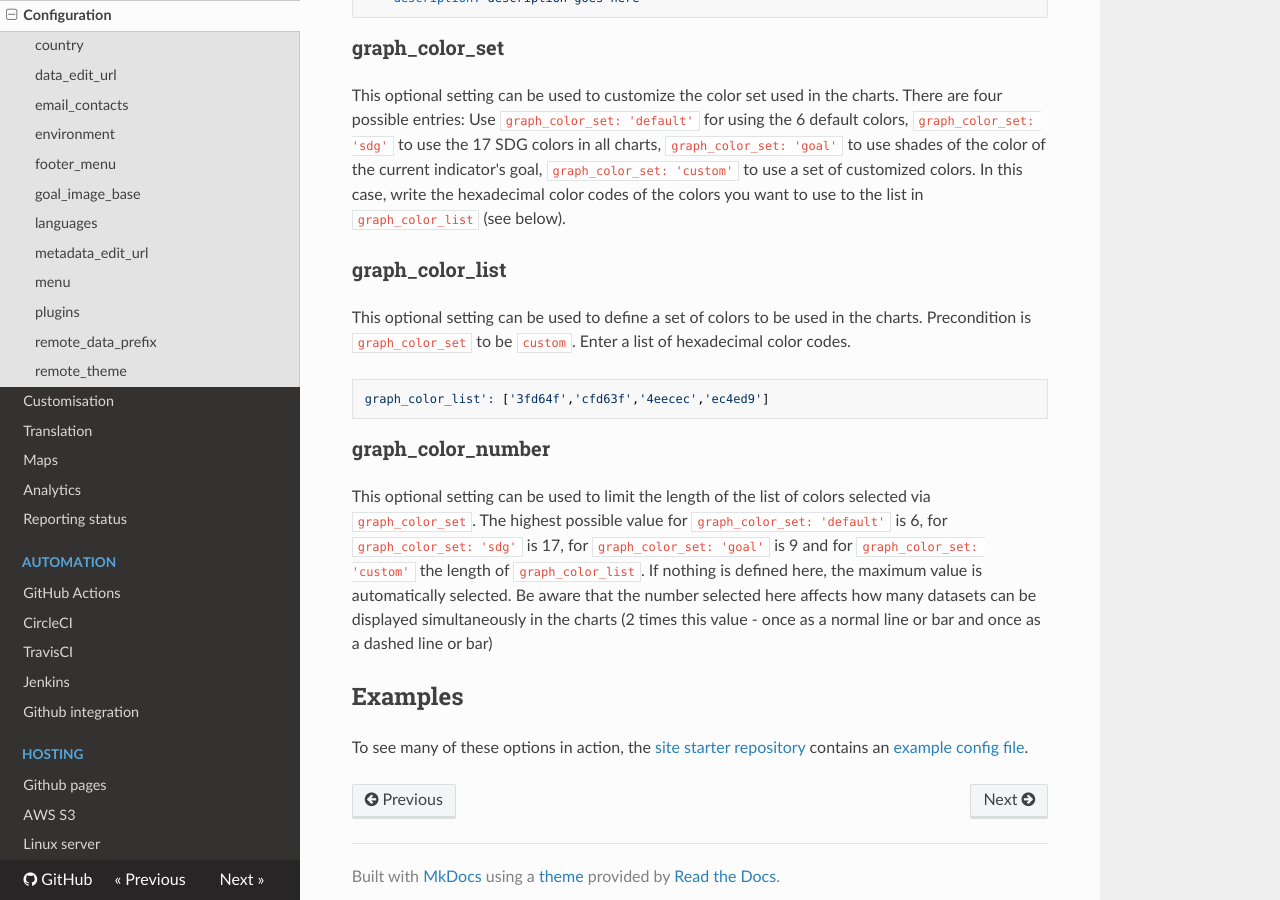
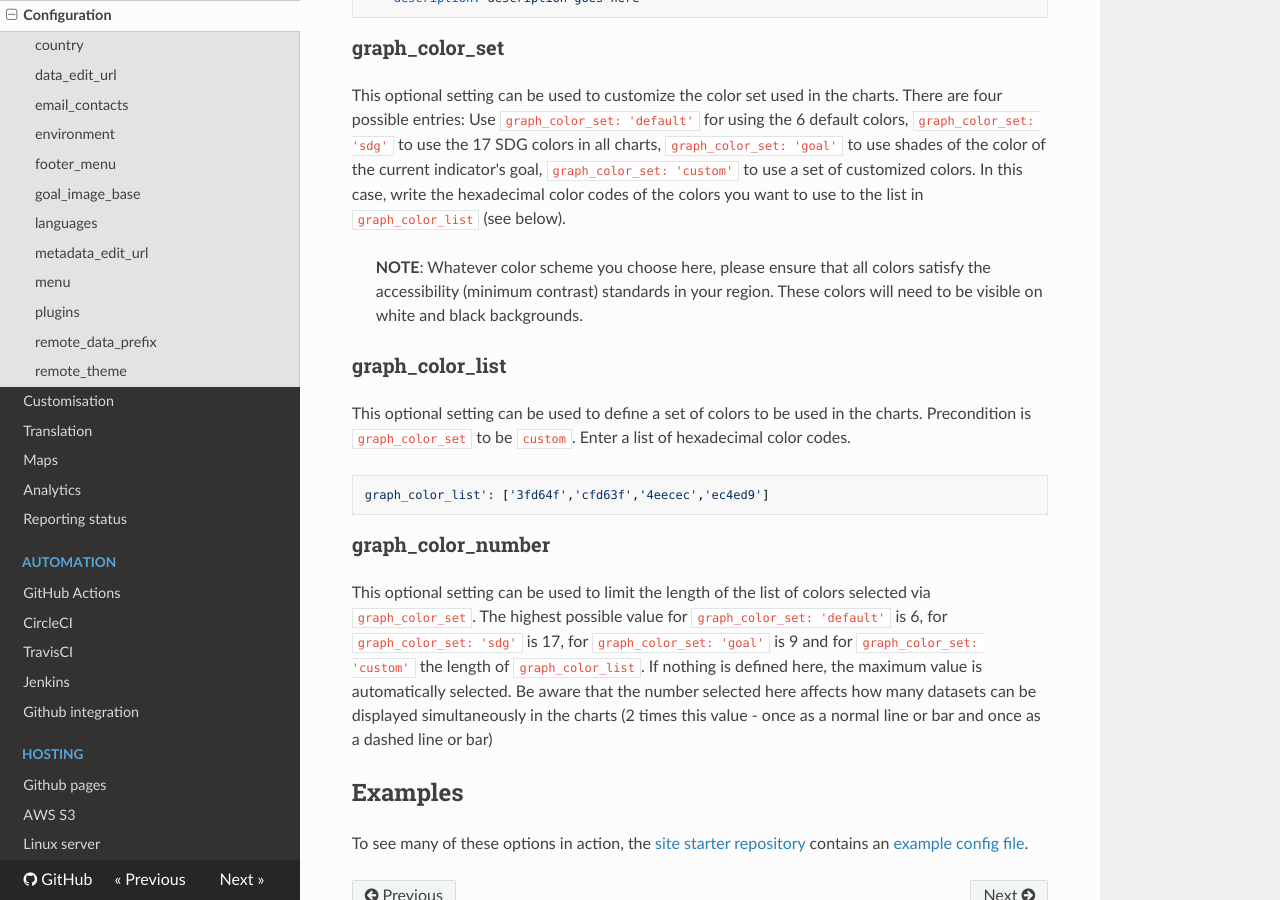
Before and after one commit to open-sdg/open-sdg, an MkDocs documentation site: the page built from docs/configuration.md, in a window 1280 px wide and 900 px high, scrolled down 7999 px. Built offline with MkDocs 1.6.1, drawn with Linux system fonts in a browser that asks for light colours; nearby versions of some CDN libraries; old or Windows-style settings are respelled for this version of MkDocs.

Commit message:
Color contrast disclaimer

```diff
--- a/docs/configuration.md
+++ b/docs/configuration.md
@@ -350,6 +350,10 @@ Use `graph_color_set: 'default'` for using the 6 default colors,
 `graph_color_set: 'goal'` to use shades of the color of the current indicator's goal,
 `graph_color_set: 'custom'` to use a set of customized colors. In this case, write the hexadecimal color codes of the colors you want to use to the list in `graph_color_list` (see below).
 
+> **NOTE**: Whatever color scheme you choose here, please ensure that all colors satisfy
+> the accessibility (minimum contrast) standards in your region. These colors will need to
+> be visible on white and black backgrounds.
+
 ### graph_color_list
 
 This optional setting can be used to define a set of colors to be used in the charts. Precondition is `graph_color_set` to be `custom`. Enter a list of hexadecimal color codes.
```
